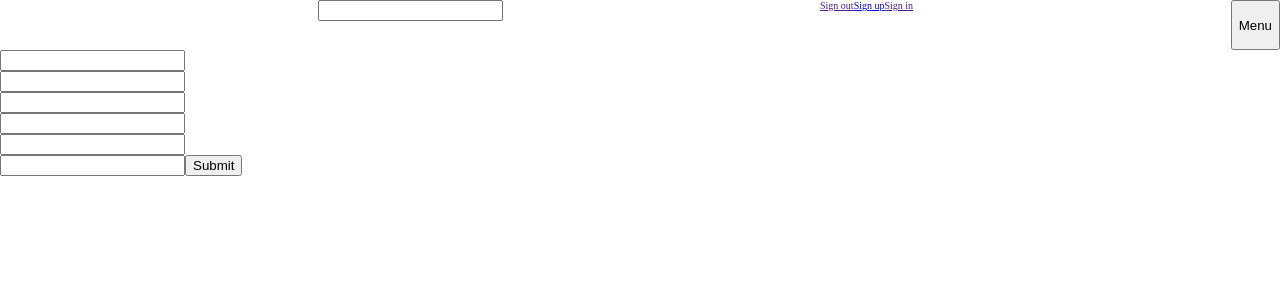
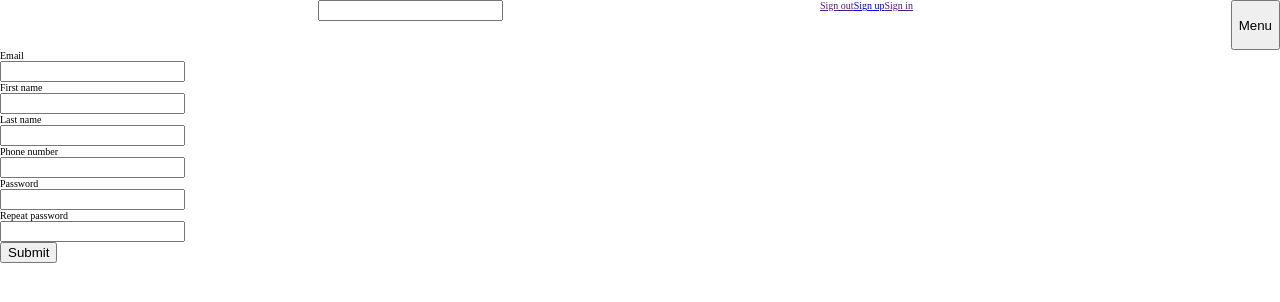
Before and after one commit to DownTown44/fitnet, a React (Create React App) app: page /signup in a window 1280 px wide. Shown: the top 302 px of the page. Built offline with nearby package versions, Linux system fonts and the light colour scheme.

Commit message:
V1_7 Sign up form validation

```diff
--- a/database/models/users.js
+++ b/database/models/users.js
@@ -18,11 +18,11 @@ export default class users extends Model {
         key: 'role_id'
       }
     },
-    firstname: {
+    first_name: {
       type: DataTypes.STRING(45),
       allowNull: false
     },
-    lastname: {
+    last_name: {
       type: DataTypes.STRING(45),
       allowNull: false
     },
--- a/src/components/Forms/SignUpForm.jsx
+++ b/src/components/Forms/SignUpForm.jsx
@@ -1,22 +1,74 @@
-import React, { useState } from 'react';
+import React, { useState, useEffect } from 'react';
+
+import validator from 'validator';
 
 import Input from '../UI/Input';
 import Button from '../UI/Button';
 
 const SignUpForm = () => {
-  const [signUpData, setSignUpData] = useState(
-    {
+  const [currentField, setCurrentField] = useState(null);
+
+  // The initial state is true, because empty fields are invalid (true = has error)
+  const [emailError, setEmailError] = useState(true);
+  const [firstNameError, setFirstNameError] = useState(true);
+  const [lastNameError, setLastNameError] = useState(true);
+  const [phoneNumberError, setPhoneNumberError] = useState(true);
+  const [passwordError, setPasswordError] = useState(true);
+  const [repeatError, setRepeatError] = useState(true);
+
+  const [signUpData, setSignUpData] = useState({
+    roleId: 1,
     email: '',
     firstName: '',
     lastName: '',
     phoneNumber: '',
     password: '',
-      repeatedPassword: '',
+    repeatedPassword: ''
+  });
 
+  // Validating when a field has been changed
+  useEffect(() => {
+    if(currentField === 'email') {
+      if(validator.isEmail(signUpData[currentField])) {
+        setEmailError(false);
+      } else {
+        setEmailError('Hibás e-mail cím');
       }
-  );
+    } else if(currentField === 'firstName') {
+      if(validator.isAlpha(signUpData[currentField], 'hu-HU')) {
+        setFirstNameError(false);
+      } else {
+        setFirstNameError('A neved csak betűkből állhat.');
+      }
+    } else if(currentField === 'lastName') {
+      if(validator.isAlpha(signUpData[currentField], 'hu-HU')) {
+        setLastNameError(false);
+      } else {
+        setLastNameError('A neved csak betűkből állhat.');
+      }
+    } else if(currentField === 'phoneNumber') {
+      if(validator.isMobilePhone(signUpData[currentField], 'ro-RO')) {
+        setPhoneNumberError(false);
+      } else {
+        setPhoneNumberError('Hibás telefonszám');
+      }
+    } else if(currentField === 'password') {
+      if(validator.isStrongPassword(signUpData[currentField], {minSymbols: 0})) {
+        setPasswordError(false);
+      } else {
+        setPasswordError('Hibás jelszó, tartalmaznia kell nagy és kisbetűt és egy számot');
+      }
+    } else if(currentField === 'repeatedPassword') {
+      if(validator.equals(signUpData[currentField], signUpData.password)) {
+        setRepeatError(false);
+      } else {
+        setRepeatError('A két jelszó nem egyezik meg');
+      }
+    }
+  }, [signUpData]);
 
   const handleChange = (event, stateName) => {
+    setCurrentField(stateName);
     setSignUpData((prevState) => {
       return {
         ...prevState,
@@ -27,18 +79,66 @@ const SignUpForm = () => {
 
   const onSubmit = (event) => {
     event.preventDefault();
+    // We check if all the fields are false (false = no error)
+    // We set an error message in the variables
+    // so when it contains an error message (string) it is considered as true
+    // that's why it is reversed
+    if(!emailError && !firstNameError && !lastNameError && !phoneNumberError && !passwordError && !repeatError) {
       console.log(signUpData);
+    }
   };
 
   return (
     <div>
       <form>
-        <Input type="email" onChange={event => handleChange(event, 'email')} value={signUpData.email} />
-        <Input type="text" onChange={event => handleChange(event, 'firstName')} value={signUpData.firstName} />
-        <Input type="text" onChange={event => handleChange(event, 'lastName')} value={signUpData.lastName} />
-        <Input type="text" onChange={event => handleChange(event, 'phoneNumber')} value={signUpData.phoneNumber} />
-        <Input type="password" onChange={event => handleChange(event, 'password')} value={signUpData.password} />
-        <Input type="password" onChange={event => handleChange(event, 'repeatedPassword')} value={signUpData.repeatedPassword} />
+        <Input
+          type="email"
+          onChange={event => handleChange(event, 'email')}
+          value={signUpData.email}
+          label="Email"
+          validationLabel={emailError}
+        />
+
+        <Input
+          type="text"
+          onChange={event => handleChange(event, 'firstName')}
+          value={signUpData.firstName}
+          label="First name"
+          validationLabel={firstNameError}
+        />
+
+        <Input
+          type="text"
+          onChange={event => handleChange(event, 'lastName')}
+          value={signUpData.lastName}
+          label="Last name"
+          validationLabel={lastNameError}
+        />
+
+        <Input
+          type="text"
+          onChange={event => handleChange(event, 'phoneNumber')}
+          value={signUpData.phoneNumber}
+          label="Phone number"
+          validationLabel={phoneNumberError}
+        />
+
+        <Input
+          type="password"
+          onChange={event => handleChange(event, 'password')}
+          value={signUpData.password}
+          label="Password"
+          validationLabel={passwordError}
+        />
+
+        <Input
+          type="password"
+          onChange={event => handleChange(event, 'repeatedPassword')}
+          value={signUpData.repeatedPassword}
+          label="Repeat password"
+          validationLabel={repeatError}
+        />
+
         <Button onClick={(event) => onSubmit(event)}>Submit</Button>
       </form>
     </div>
--- a/src/components/UI/Input.jsx
+++ b/src/components/UI/Input.jsx
@@ -1,8 +1,13 @@
 import PropTypes from 'prop-types';
+
+import Text from './Text';
 
 const Input = (props) => {
   return (
+    <div className="input-box">
+      {props.label && <Text className="input-box__label">{props.label}</Text>}
       <input
+        className="input-box__field"
         type={props.type}
         onChange={props.onChange}
         onKeyPress={props.onKeyPress}
@@ -11,6 +16,8 @@ const Input = (props) => {
         value={props.value}
         autoFocus={props.focus}
       />
+      {props.validationLabel && <Text className="input-box__validation-label">{props.validationLabel}</Text>}
+    </div>
   );
 };
 
@@ -21,7 +28,8 @@ Input.propTypes = {
   value: PropTypes.string.isRequired,
   placeholder: PropTypes.string,
   autoFocus: PropTypes.bool,
-  isDisabled: PropTypes.bool
+  isDisabled: PropTypes.bool,
+  label: PropTypes.string
 };
 
 Input.defaultProps = {
--- a/src/components/UI/Text.jsx
+++ b/src/components/UI/Text.jsx
@@ -3,7 +3,7 @@ import PropTypes from 'prop-types';
 const Text = (props) => {
   let HtmlTag = props.htmlTag;
   return (
-    <HtmlTag>{props.children}</HtmlTag>
+    <HtmlTag className={props.className}>{props.children}</HtmlTag>
   );
 };
 
```
Also changed, not shown: database/seeds/usersData.js (+16 -16 lines). Lines whose indentation alone changed are shown as unchanged.
